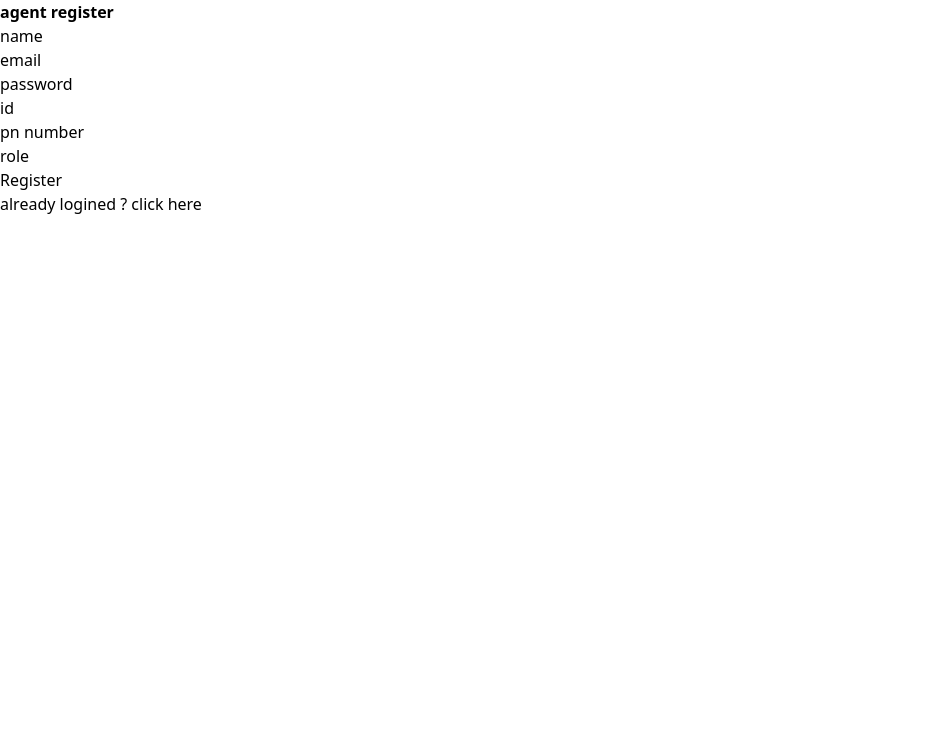
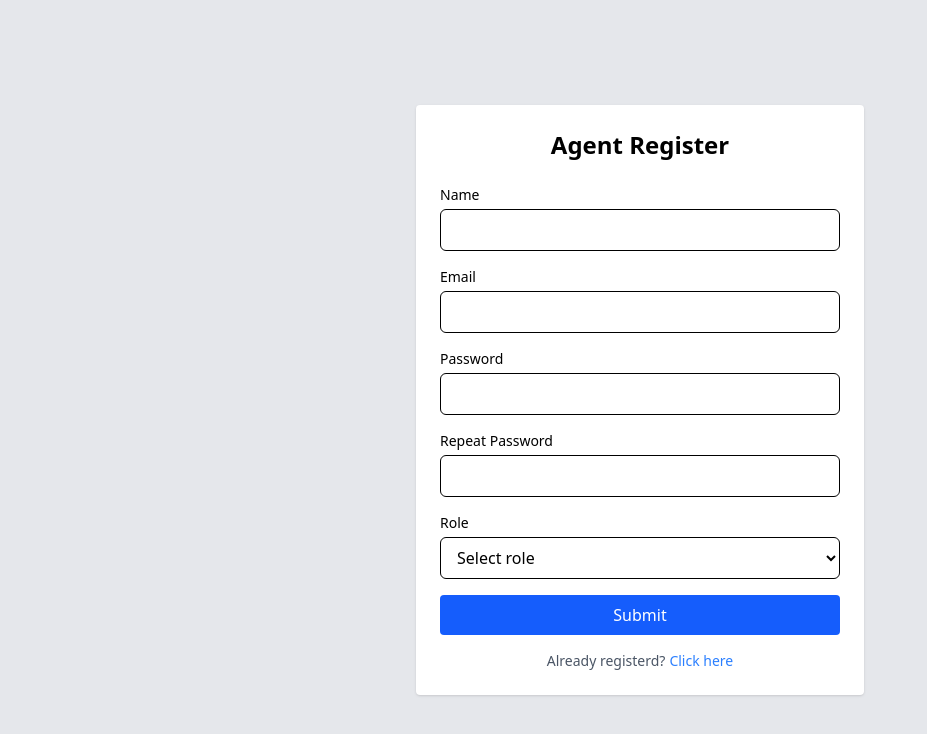
Before and after one commit to Amith567/Votrix_frontend, a React (Vite) app in the folder client/: page /agent/register in a window 1280 px wide. Shown: the top 734 px of the page, without its empty margins (0-927 px from the left). Built offline with nearby package versions, Linux system fonts and the light colour scheme.

Commit message:
agent/register complete

```diff
--- a/client/src/Home.jsx
+++ b/client/src/Home.jsx
@@ -8,9 +8,9 @@ const Home = () => {
     <div className="min-h-screen w-full bg-gray-200 flex flex-col">
   <p className="pt-8 text-2xl xl:text-5xl  text-center font-semibold">Welcome to votrix transparent voting system</p>
   <div className="flex-1 flex  justify-center items-center gap-8 ">
-      <button onClick={() => navigate('/official/login')} className="px-4 py-2 bg-blue-800 rounded text-white w-40 h-15 text-2xl">official </button>
-      <button onClick={() => navigate('/agent/login')}className="px-4 py-2 bg-blue-800 rounded text-white w-40 h-15 text-2xl">register</button>
-      <button onClick={() => navigate('/user/login')}className="px-4 py-2 bg-blue-800 rounded text-white w-40 h-15 text-2xl">vote</button>
+      <button onClick={() => navigate('/official/login')} className="px-4 py-2 bg-blue-800 rounded text-white w-40 h-15 text-2xl">Official </button>
+      <button onClick={() => navigate('/agent/login')}className="px-4 py-2 bg-blue-800 rounded text-white w-40 h-15 text-2xl">Register</button>
+      <button onClick={() => navigate('/user/login')}className="px-4 py-2 bg-blue-800 rounded text-white w-40 h-15 text-2xl">Vote</button>
       </div>
       </div>
     </>
--- a/client/src/pages/register/Login.jsx
+++ b/client/src/pages/register/Login.jsx
@@ -16,7 +16,7 @@ const Login = () => {
       <input type="password" className="w-full rounded-md border px-3 py-2 focus:ring-2 focus:ring-blue-500"/>
     </div>
     <button type='button' className="w-full bg-blue-600 text-white rounded-md py-2 hover:bg-blue-700" onClick={()=>navigate('/agent/add/user')}>Login</button>
-<p className="text-sm text-center mt-4 text-gray-600">New to votrix? <span className="text-blue-600 hover:underline ml-1 cursor-pointer" onClick={()=>navigate('/agent/register')}>Register</span></p>
+<p className="text-sm text-center mt-4 text-gray-600">Not registred? <span className="text-blue-600 hover:underline ml-1 cursor-pointer" onClick={()=>navigate('/agent/register')}>Register</span></p>
   </form>
 </div>
     </>
--- a/client/src/pages/register/Register.jsx
+++ b/client/src/pages/register/Register.jsx
@@ -4,21 +4,39 @@ const Register = () => {
   const navigate=useNavigate()
   return (
     <>
-      <strong>agent register</strong>
-      <form action="">
-        <p>name</p>
-        <p>email</p>
-        <p>password</p>
-        <p>id</p>
-        <p>pn number</p>
-        <p>role</p>
-
-        <input type="submit" value="Register" onClick={()=>navigate('/agent/login')}/>
-
-      </form>
-
-      <p onClick={()=>navigate('/agent/login')}>already logined ? click here</p>
-
+<div className="w-full min-h-screen bg-gray-200 flex items-center justify-center">
+  <form action=""  className="max-w-md w-full bg-white p-6 shadow rounded">
+    <p className="text-2xl text-center font-bold mb-6">Agent Register</p>
+    <div className="mb-4">
+      <label className="block text-sm font-md mb-1">Name</label>
+      <input type="text" name="" id="" className="w-full border rounded-md py-2 px-3 focus:ring-2 focus:ring-blue-700" />
+    </div>
+    <div className="mb-4">
+      <label className="block text-sm font-md mb-1">Email</label>
+      <input type="text" name="" id="" className="w-full rounded-md border focus:ring-2 focus:ring-blue-700 px-3 py-2" />
+    </div>
+        <div className="mb-4">
+      <label className="block text-sm font-md mb-1">Password</label>
+      <input type="text" name="" id="" className="w-full py-2 px-3 border rounded-md focus:ring-2 focus:ring-blue-700" />
+    </div>
+            <div className="mb-4">
+      <label className="block text-sm font-md mb-1">Repeat Password</label>
+      <input type="text" name="" id="" className="px-3 py-2 border rounded-md focus:ring-2 focus:ring-blue-700 w-full" />
+    </div>
+        <div className="mb-4">
+      <label className="block text-sm block-md mb-1">Role</label>
+    <select name="role" id="" className="w-full px-3 py-2 rounded-md border focus:ring-2 focus:ring-blue-700 ">
+      <option value="" disabled selected className="">Select role</option>
+      <option value="">Agent</option>
+      <option value="">Field worker</option>
+      <option value="">Co-officer</option>
+      <option value="">Voluteer</option>
+    </select>
+    </div>
+    <button className="w-full bg-blue-600 hover:bg-blue-700 py-2 rounded text-white" onClick={()=>navigate('/agent/login')} type="button">Submit</button>
+<p className="text-center mt-4 text-sm text-gray-600">Already registerd?<span className="hover:underline text-blue-500 ml-1 cursor-pointer" onClick={()=>navigate('/agent/login')}>Click here</span></p>
+  </form>
+</div>
     </>
   )
 }
```
Also changed, not shown: client/src/pages/official/OfficialLogin.jsx (line endings or trailing spaces).
